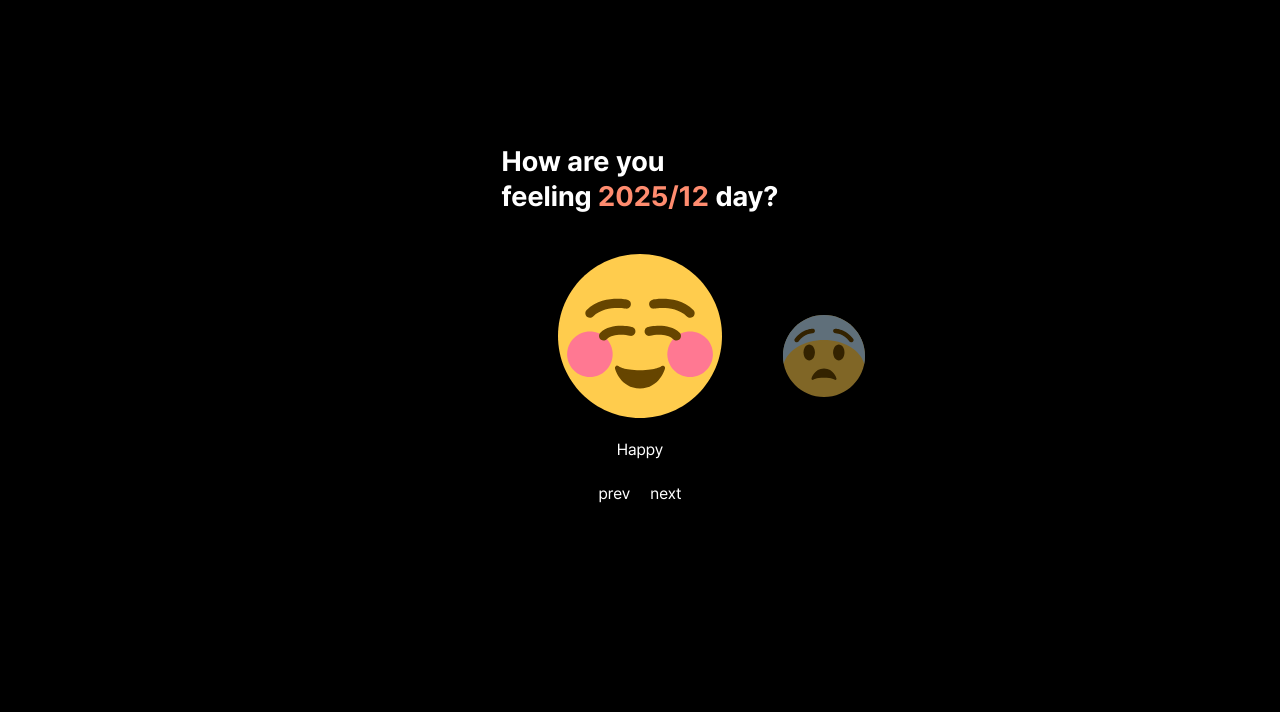
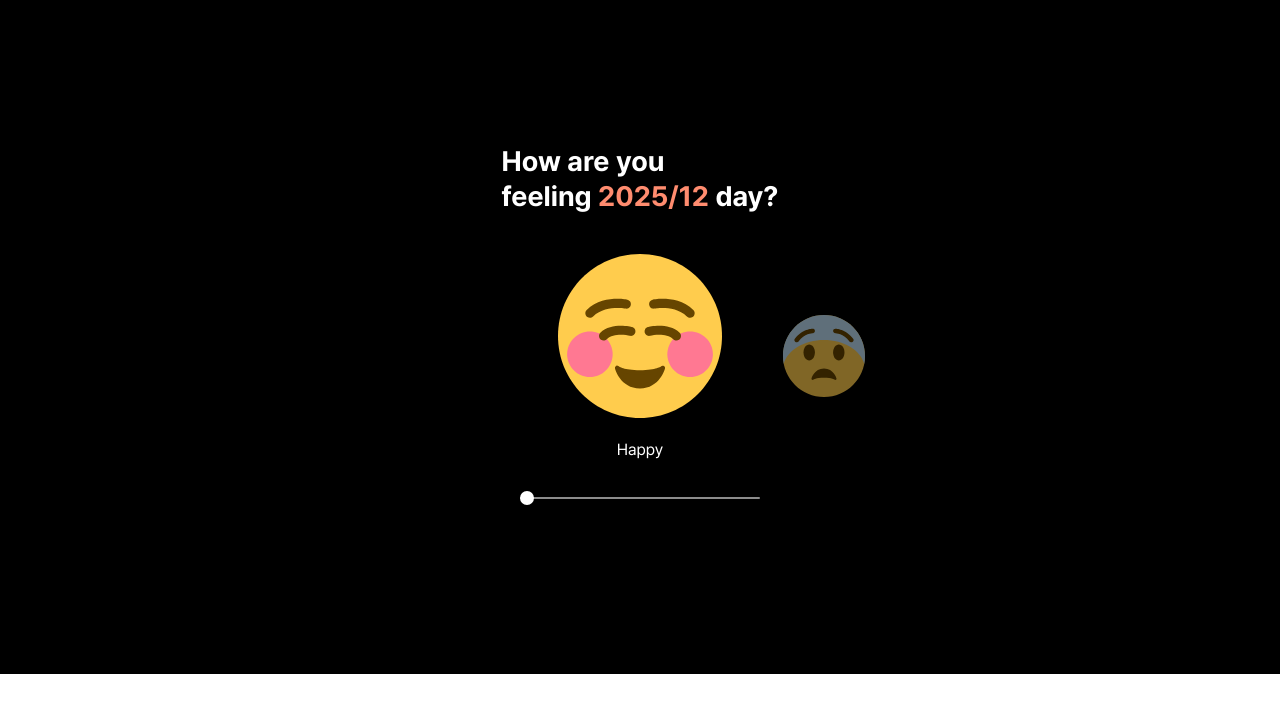
Before and after one commit to UMC-SINO/SINO-Front, a React (Vite) app: page /emoji in a window 1280 px wide. Shown: the top 712 px of the page. Built offline with nearby package versions, Linux system fonts and the light colour scheme.

Commit message:
[#13] feat : 이모지 선택 바 구현

```diff
--- /dev/null
+++ b/src/components/emojiComponents/EmojiSelectBar.tsx
@@ -0,0 +1,32 @@
+import type { ChangeEvent } from 'react';
+
+type EmojiSelectBarProps = {
+  value: number;
+  max: number;
+  // eslint-disable-next-line no-unused-vars
+  onChange: (value: number) => void;
+  disabled?: boolean;
+};
+
+const EmojiSelectBar = ({ value, max, onChange, disabled }: EmojiSelectBarProps) => {
+  const handleChange = (e: ChangeEvent<HTMLInputElement>) => {
+    onChange(Number(e.target.value));
+  };
+
+  return (
+    <div>
+      <input
+        type='range'
+        min={0}
+        max={max}
+        step={1}
+        value={value}
+        onChange={handleChange}
+        disabled={disabled}
+        className='slider w-[240px]'
+      />
+    </div>
+  );
+};
+
+export default EmojiSelectBar;
--- a/src/components/EmojiSlide.tsx
+++ b/src/components/emojiComponents/EmojiSlide.tsx
@@ -1,16 +1,17 @@
 import { LayoutGroup, motion } from 'framer-motion';
-import Happy from '../assets/emojis/Happy.svg?react';
-import Afraid from '../assets/emojis/Afraid.svg?react';
-import Angry from '../assets/emojis/Angry.svg?react';
-import Boredom from '../assets/emojis/Boredom.svg?react';
-import Joyful from '../assets/emojis/Joyful.svg?react';
-import Sad from '../assets/emojis/Sad.svg?react';
-import Shameful from '../assets/emojis/Shameful.svg?react';
-import Smile from '../assets/emojis/Smile.svg?react';
-import Unrest from '../assets/emojis/Unrest.svg?react';
-import Worried from '../assets/emojis/Worried.svg?react';
+import Happy from '../../assets/emojis/Happy.svg?react';
+import Afraid from '../../assets/emojis/Afraid.svg?react';
+import Angry from '../../assets/emojis/Angry.svg?react';
+import Boredom from '../../assets/emojis/Boredom.svg?react';
+import Joyful from '../../assets/emojis/Joyful.svg?react';
+import Sad from '../../assets/emojis/Sad.svg?react';
+import Shameful from '../../assets/emojis/Shameful.svg?react';
+import Smile from '../../assets/emojis/Smile.svg?react';
+import Unrest from '../../assets/emojis/Unrest.svg?react';
+import Worried from '../../assets/emojis/Worried.svg?react';
 import { useState } from 'react';
 import type React from 'react';
+import EmojiSelectBar from './EmojiSelectBar';
 
 type EmojiProps = {
   key: string;
@@ -33,13 +34,6 @@ export const emojis: EmojiProps[] = [
 
 const EmojiSlide = () => {
   const [visible, setVisible] = useState(0);
-  const [back, setBack] = useState(false);
-
-  // const CenterVariants = {
-  //   entry: (back: boolean) => ({ x: back ? -500 : 500, opacity: 0, scale: 0.5 }),
-  //   center: { x: 0, opacity: 1, scale: 1 },
-  //   exit: (back: boolean) => ({ x: back ? 500 : -500, opacity: 0, scale: 0.5 }),
-  // };
 
   const roleStyle = (role: 'left' | 'center' | 'right') => {
     if (role === 'center') return { scale: 1, opacity: 1 };
@@ -49,14 +43,8 @@ const EmojiSlide = () => {
   const leftIdx = visible - 1;
   const rightIdx = visible + 1;
 
-  const handlePrev = () => {
-    setBack(true);
-    setVisible((v) => (v > 0 ? v - 1 : v));
-  };
-
-  const handleNext = () => {
-    setBack(false);
-    setVisible((v) => (v < emojis.length - 1 ? v + 1 : v));
+  const handleSelectBarChange = (next: number) => {
+    setVisible(next);
   };
 
   return (
@@ -90,7 +78,6 @@ const EmojiSlide = () => {
               return (
                 <motion.div
                   key={`emoji-${visible}`}
-                  custom={back}
                   layout
                   layoutId={`emoji-${visible}`}
                   animate={roleStyle('center')}
@@ -126,13 +113,8 @@ const EmojiSlide = () => {
           </div>
         </div>
       </LayoutGroup>
-      <div className='flex justify-center gap-5 p-7'>
-        <button onClick={handlePrev} className='text-white'>
-          prev
-        </button>
-        <button onClick={handleNext} className='text-white'>
-          next
-        </button>
+      <div className='flex justify-center items-center gap-5 p-7'>
+        <EmojiSelectBar value={visible} max={emojis.length - 1} onChange={handleSelectBarChange} />
       </div>
     </div>
   );
--- a/src/index.css
+++ b/src/index.css
@@ -86,3 +86,32 @@ a {
 * {
   box-sizing: border-box;
 }
+
+/* EmojiSelectBar에 사용되는 css */
+
+.slider {
+  -webkit-appearance: none;
+  appearance: none;
+  height: 2px;
+  background: rgba(255, 255, 255, 0.55);
+  border-radius: 999px;
+  outline: none;
+}
+.slider::-webkit-slider-thumb {
+  -webkit-appearance: none;
+  appearance: none;
+  width: 14px;
+  height: 14px;
+  border-radius: 999px;
+  background: #fff;
+  border: 2px solid rgba(255, 255, 255, 0.9);
+  cursor: pointer;
+}
+.slider::-moz-range-thumb {
+  width: 14px;
+  height: 14px;
+  border-radius: 999px;
+  background: #fff;
+  border: 2px solid rgba(255, 255, 255, 0.9);
+  cursor: pointer;
+}
--- a/src/pages/EmojiPage.tsx
+++ b/src/pages/EmojiPage.tsx
@@ -1,4 +1,4 @@
-import EmojiSlide from '@/components/EmojiSlide';
+import EmojiSlide from '@/components/emojiComponents/EmojiSlide';
 import { useLocation } from 'react-router-dom';
 
 const EmojiPage = () => {
@@ -21,8 +21,6 @@ const EmojiPage = () => {
       <div className='flex flex-col items-center justify-center'>
         <EmojiSlide />
       </div>
-      {/* 이모지 선택 바, save 버튼 자리 */}
-      <div className='pt-20 pb-10 flex justify-center'></div>
       {/* back, continue 버튼 자리 */}
       <footer className='pt-16 pb-10 flex justify-center'></footer>
     </div>
```
